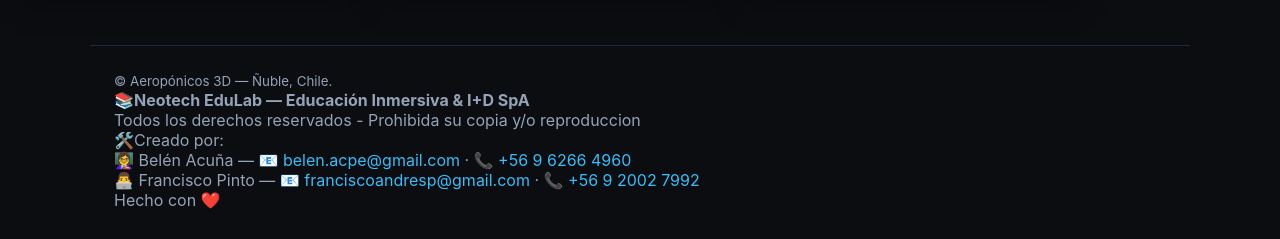
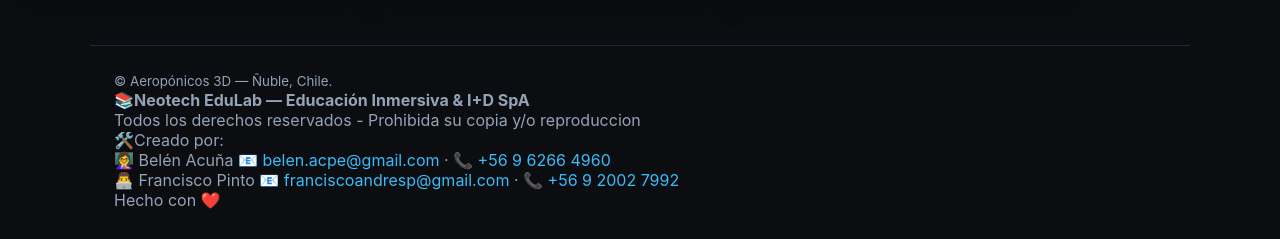
Before and after one commit to panchopinto/aeroponico3d, a plain HTML site: page pages/casos.html in a window 1280 px wide. Shown: the part 561-800 px from the top of the page. Drawn offline with Linux system fonts and the light colour scheme.

Commit message:
Update contact information formatting in casos.html

```diff
--- a/pages/casos.html
+++ b/pages/casos.html
@@ -17,8 +17,8 @@
   <div>📚<strong>Neotech EduLab — Educación Inmersiva & I+D SpA</strong></div>
   <div>Todos los derechos reservados - Prohibida su copia y/o reproduccion</div>
   <div>🛠️Creado por:</div>
-  <div>👩‍🏫 Belén Acuña — 📧 <a href="mailto:belen.acpe@gmail.com">belen.acpe@gmail.com</a> · 📞 <a href="tel:+56962664960">+56 9 6266 4960</a></div>
-  <div>👨‍💻 Francisco Pinto — 📧 <a href="mailto:franciscoandresp@gmail.com">franciscoandresp@gmail.com</a> · 📞 <a href="tel:+56920027992">+56 9 2002 7992</a></div>
+  <div>👩‍🏫 Belén Acuña 📧 <a href="mailto:belen.acpe@gmail.com">belen.acpe@gmail.com</a> · 📞 <a href="tel:+56962664960">+56 9 6266 4960</a></div>
+  <div>👨‍💻 Francisco Pinto 📧 <a href="mailto:franciscoandresp@gmail.com">franciscoandresp@gmail.com</a> · 📞 <a href="tel:+56920027992">+56 9 2002 7992</a></div>
   <div>Hecho con ❤️</div>
  </footer>
 
```
